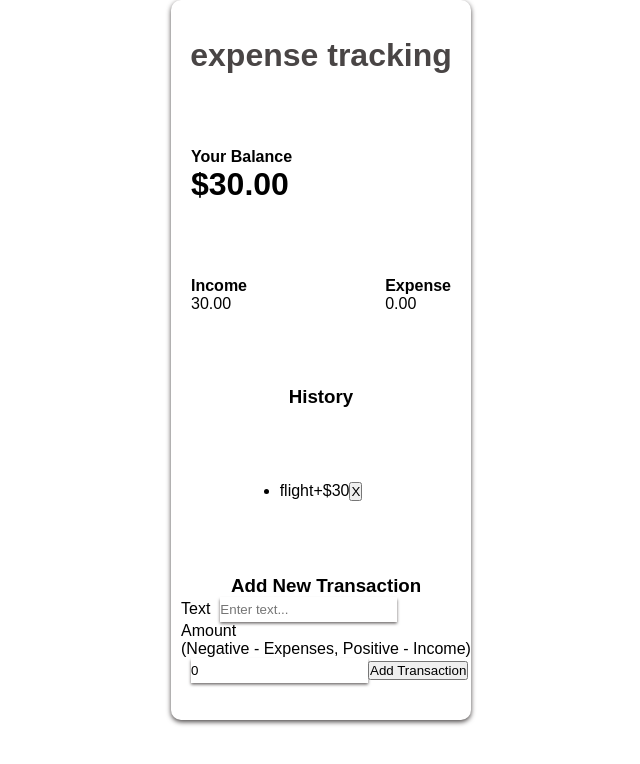
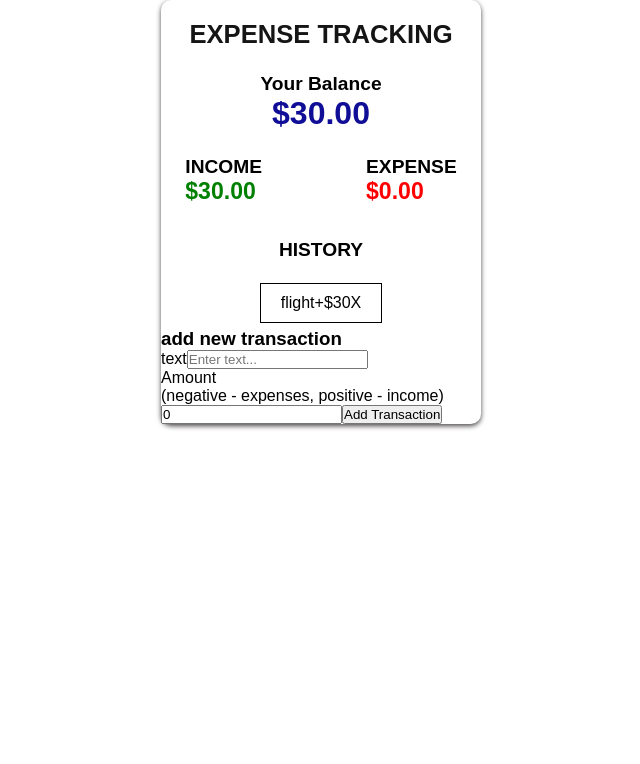
Before and after one commit to banseka/expense-tracker-react-app, a React (Create React App) app: page / in a window 1280 px wide. Shown: the top 764 px of the page, without its empty margins (319-959 px from the left). Built offline with nearby package versions, Linux system fonts and the light colour scheme.

Commit message:
fixed bugg

```diff
--- a/src/App.css
+++ b/src/App.css
@@ -1,57 +1,88 @@
-*{
+* {
   margin: 0;
   padding: 0;
   box-sizing: border-box;
 }
-.container{
+.container {
   margin: 0 auto;
   display: flex;
   flex-direction: column;
-  justify-content: space-around;
-  align-items: space-between;
+  justify-content: center;
+  align-items: center;
   font-family: Arial, Helvetica, sans-serif;
-  width: 300px;
-  height: 90vh;
+  width: 20em;
   border: none;
   box-shadow: 0 2px 5px rgb(75, 71, 71);
   border-radius: 10px;
 }
-.header{
-  margin: 0 auto;
-  font-size: 2em;
-  color: rgb(73, 69, 69);
+.header {
+  font-size: 1.6em;
+  color: rgb(22, 21, 21);
+  text-transform: uppercase;
+  letter-spacing: 1;
+  padding: 0.8em 0.5em 0 0.5em;
 }
-.balance-container{
-  margin-left: 20px;
+.balance-container {
+  margin-top: 1.5em;
+  margin-bottom: 0.5em;
   text-transform: capitalize;
+  text-align: center;
 }
-.inc-exp-container{
-  display: flex;
-  justify-content: space-between;
-  text-transform: capitalize;
+.balance-header {
+  font-size: 1.2em;
+  font-weight: 600;
 }
-.income-container{
+.balance {
+  color: rgb(16, 14, 150);
+}
+.inc-exp-container {
+  display: grid;
+  grid-template-columns: repeat(2, auto);
+  grid-gap: 4em;
+  padding: 1em;
+}
+.income-container {
+  text-transform: uppercase;
+  font-size: 1.2em;
+  margin-right: 20px;
+}
+.money-plus {
+  color: green;
+  font-size: 1.2em;
+  font-weight: bold;
+}
+.expense-container {
+  text-transform: uppercase;
+  font-size: 1.2em;
   margin-left: 20px;
 }
-.expense-container{
-  margin-right: 20px;
+.money-minus {
+  color: red;
+  font-size: 1.2em;
+  font-weight: bold;
 }
-.history-header, .list{
-  margin: 0 auto;
+.history-header {
+  font-size: 1.2em;
+  text-transform: uppercase;
+  text-align: center;
+  padding: 0.9em;
 }
-.add-trans-header{
-  margin-left: 60px;
-  text-transform: capitalize;
+.list {
+  display: flex;
+  align-items: flex-start;
+  position: relative;
+  list-style: none;
+  margin: auto 0;
 }
-form{
-  margin-left: 10px;
+
+.list li {
+  display: flex;
+  padding: 10px 20px;
+  margin: 5px 0px;
+  border: 1px solid black;
+  align-content: space-between;
 }
-label{
-  text-transform: capitalize;
+
+.list li button {
+  text-align: right;
 }
-input{
-  height: 25px;
-  border: none;
-  box-shadow: 0 1.5px 3px rgb(104, 100, 100);
-  margin-left: 10px;
-}
--- a/src/components/Balance.js
+++ b/src/components/Balance.js
@@ -7,8 +7,8 @@ export default function () {
   const total = amounts.reduce((acc, cur) => (acc += cur)).toFixed(2);
   return (
     <div className='balance-container'>
-      <h4>your balance</h4>
-      <h1 id='balance'>${total}</h1>
+      <h4 className='balance-header'>your balance</h4>
+      <h1 className='balance'>${total}</h1>
     </div>
   );
 }
--- a/src/components/IncomeExpenses.js
+++ b/src/components/IncomeExpenses.js
@@ -17,13 +17,13 @@ export default function IncomeExpenses() {
       <div className='income-container'>
         <h4>income</h4>
         <p  className='money-plus'>
-          {income}
+         ${income}
         </p>
       </div>
       <div className='expense-container'>
         <h4>expense</h4>
         <p className='money-minus'>
-          {expense}
+         ${expense}
         </p>
       </div>
     </div>
--- a/src/components/Transaction.js
+++ b/src/components/Transaction.js
@@ -4,18 +4,22 @@ import { GlobalContext } from "../context/GlobalContext";
 export default function Transaction({ transaction }) {
   //delete transaction from context
   const { deleteTransaction } = useContext(GlobalContext);
-//getting the sign of transaction if its an income or expense
+  //getting the sign of transaction if its an income or expense
   const sign = transaction.amount < 0 ? "-" : "+";
 
   return (
     <li className={transaction.amount > 0 ? "plus" : "minus"}>
-      {transaction.text}
+      <span>{transaction.text}</span>
+
       <span>
         {sign}${Math.abs(transaction.amount)}
       </span>
-      <button className='delete-btn' onClick={()=>deleteTransaction(transaction.id)}>
+      <span
+        className='delete-btn'
+        onClick={() => deleteTransaction(transaction.id)}
+      >
         X
-      </button>
+      </span>
     </li>
   );
 }
--- a/src/index.js
+++ b/src/index.js
@@ -1,7 +1,6 @@
 import React from 'react';
 import ReactDOM from 'react-dom';
 import App from './App';
-import * as serviceWorker from './serviceWorker';
 
 ReactDOM.render(
   <React.StrictMode>
@@ -9,8 +8,3 @@ ReactDOM.render(
   </React.StrictMode>,
   document.getElementById('root')
 );
-
-// If you want your app to work offline and load faster, you can change
-// unregister() to register() below. Note this comes with some pitfalls.
-// Learn more about service workers: https://bit.ly/CRA-PWA
-serviceWorker.unregister();
```
Also changed, not shown: 1 other file (tests, documents, lock files or other folders).
